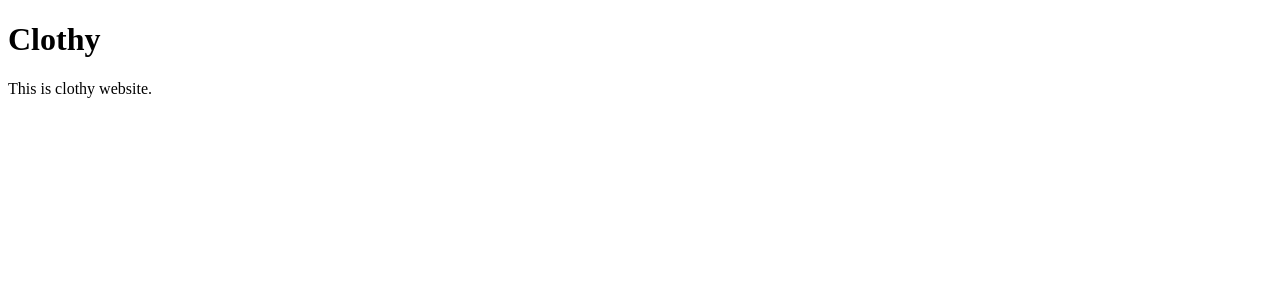
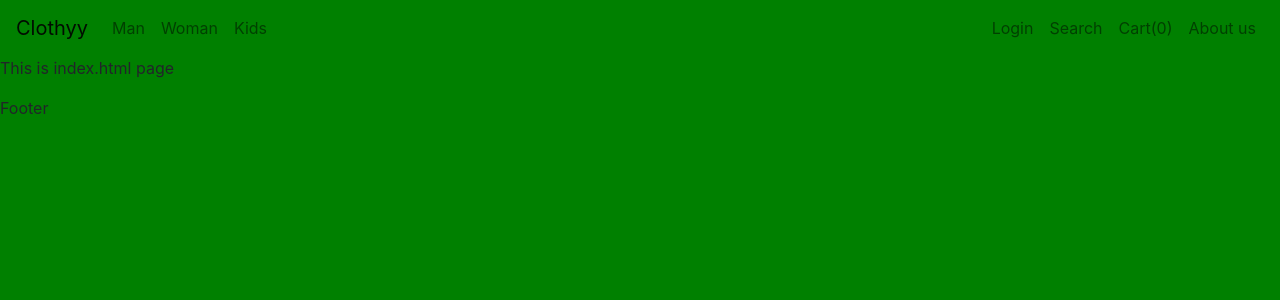
Before and after one commit to nciganovic/Clothy, a Django app: page / in a window 1280 px wide. Shown: the top 300 px of the page. Run offline with Django 3.2, Linux system fonts and the light colour scheme; some libraries are stand-ins or nearby versions.

Commit message:
improving html files with templates

```diff
--- a/clothy/clothy/settings.py
+++ b/clothy/clothy/settings.py
@@ -118,4 +118,5 @@ USE_TZ = True
 # Static files (CSS, JavaScript, Images)
 # https://docs.djangoproject.com/en/2.2/howto/static-files/
 
+STATIC_ROOT = os.path.join(BASE_DIR, 'staticfiles')
 STATIC_URL = '/static/'
--- /dev/null
+++ b/clothy/main/static/main/css/style.css
@@ -0,0 +1,3 @@
+.bg-green{
+    background-color: green;
+}
--- /dev/null
+++ b/clothy/main/templates/main/base.html
@@ -0,0 +1,30 @@
+<!DOCTYPE html>
+<html lang="en">
+<head>
+    {% load static %}
+    <meta charset="UTF-8">
+    <meta name="viewport" content="width=device-width, initial-scale=1.0">
+    <meta http-equiv="X-UA-Compatible" content="ie=edge">
+    <title>Document</title>
+
+    <link rel="stylesheet" href="https://stackpath.bootstrapcdn.com/bootstrap/4.3.1/css/bootstrap.min.css" integrity="sha384-ggOyR0iXCbMQv3Xipma34MD+dH/1fQ784/j6cY/iJTQUOhcWr7x9JvoRxT2MZw1T" crossorigin="anonymous">
+
+    <link rel="stylesheet" href="{% static 'main/css/style.css' %}" type="text/css">
+
+</head>
+<body class="bg-green">
+    <!--Navbar template-->
+    {% include "main/navbar.html" %}
+
+    <!--Load from base-->
+    {% block content %}
+    {% endblock %}
+
+    <!--Footer template-->
+    {% include "main/footer.html" %}
+
+    <script src="https://code.jquery.com/jquery-3.3.1.slim.min.js" integrity="sha384-q8i/X+965DzO0rT7abK41JStQIAqVgRVzpbzo5smXKp4YfRvH+8abtTE1Pi6jizo" crossorigin="anonymous"></script>
+    <script src="https://cdnjs.cloudflare.com/ajax/libs/popper.js/1.14.7/umd/popper.min.js" integrity="sha384-UO2eT0CpHqdSJQ6hJty5KVphtPhzWj9WO1clHTMGa3JDZwrnQq4sF86dIHNDz0W1" crossorigin="anonymous"></script>
+    <script src="https://stackpath.bootstrapcdn.com/bootstrap/4.3.1/js/bootstrap.min.js" integrity="sha384-JjSmVgyd0p3pXB1rRibZUAYoIIy6OrQ6VrjIEaFf/nJGzIxFDsf4x0xIM+B07jRM" crossorigin="anonymous"></script>
+</body>
+</html>
--- /dev/null
+++ b/clothy/main/templates/main/footer.html
@@ -0,0 +1 @@
+<p>Footer</p>
--- a/clothy/main/templates/main/index.html
+++ b/clothy/main/templates/main/index.html
@@ -1,13 +1,4 @@
-<!DOCTYPE html>
-<html lang="en">
-<head>
-    <meta charset="UTF-8">
-    <meta name="viewport" content="width=device-width, initial-scale=1.0">
-    <meta http-equiv="X-UA-Compatible" content="ie=edge">
-    <title>Document</title>
-</head>
-<body>
-    <h1>Clothy</h1>
-    <p>This is clothy website.</p>
-</body>
-</html>
+{% extends "main/base.html" %}
+{% block content %}
+    <p>This is index.html page</p>
+{% endblock %}
--- /dev/null
+++ b/clothy/main/templates/main/navbar.html
@@ -0,0 +1,36 @@
+<!--#TODO Set 'active' class where users is currently-->
+<nav class="navbar navbar-expand-lg navbar-light navbar-trans">
+    <button class="navbar-toggler" type="button" data-toggle="collapse" data-target="#navbarTogglerDemo03" aria-controls="navbarTogglerDemo03" aria-expanded="false" aria-label="Toggle navigation">
+      <span class="navbar-toggler-icon"></span>
+    </button>
+    <a class="navbar-brand" href="#">Clothyy</a>
+
+    <div class="collapse navbar-collapse" id="navbarTogglerDemo03">
+      <ul class="navbar-nav mr-auto mt-2 mt-lg-0">
+        <li class="nav-item">
+            <a class="nav-link" href="#">Man</a>
+        </li>
+        <li class="nav-item">
+            <a class="nav-link" href="#">Woman</a>
+        </li>
+        <li class="nav-item">
+            <a class="nav-link" href="#">Kids</a>
+        </li>
+      </ul>
+
+      <ul class="navbar-nav mr-right mt-2 mt-lg-0">
+        <li class="nav-item">
+            <a class="nav-link" href="#">Login</a>
+        </li>
+        <li class="nav-item">
+            <a class="nav-link" href="#">Search</a>
+        </li>
+        <li class="nav-item">
+            <a class="nav-link" href="#">Cart(0)</a>
+        </li>
+        <li class="nav-item">
+            <a class="nav-link" href="#">About us</a>
+        </li>
+      </ul>
+    </div>
+  </nav>
```
Also changed, not shown: 1 other file.
